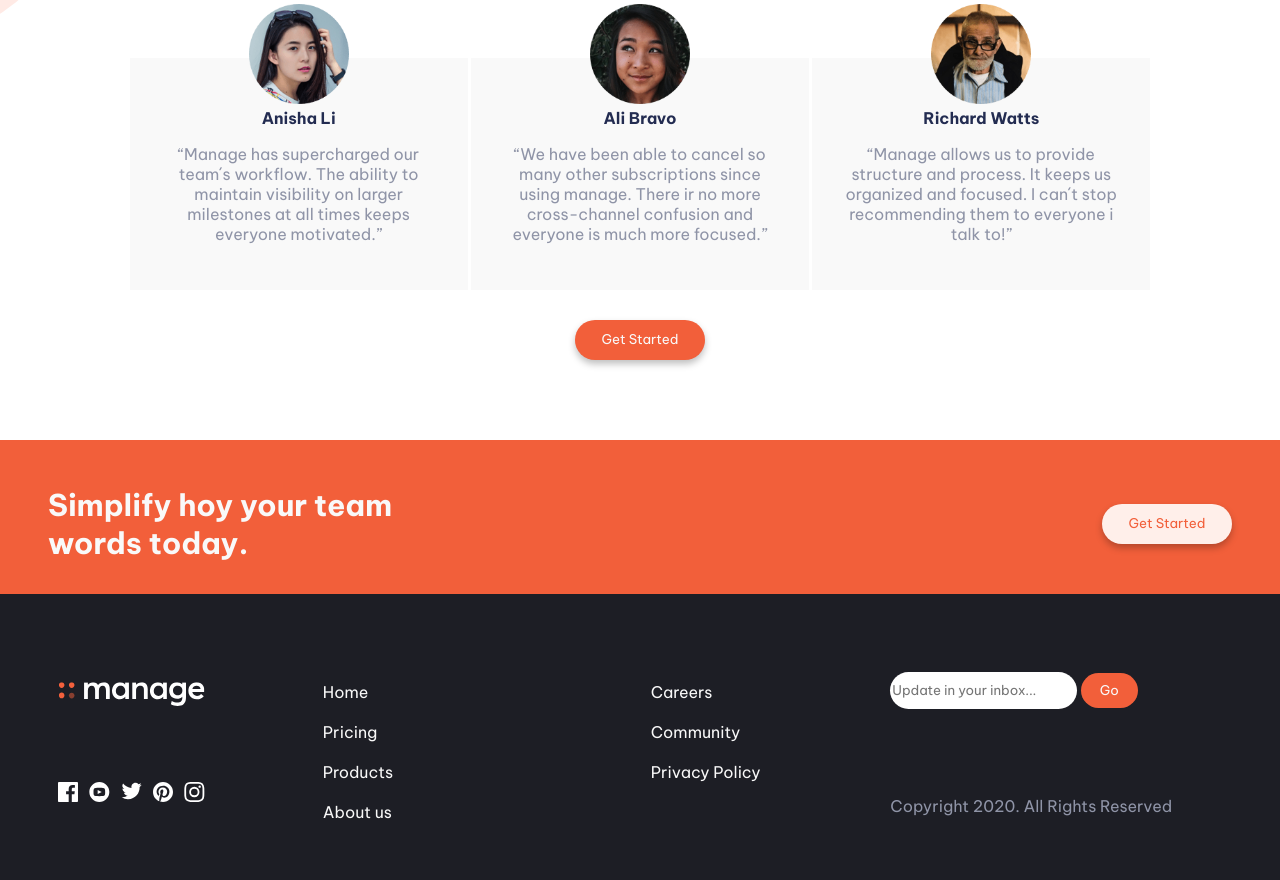
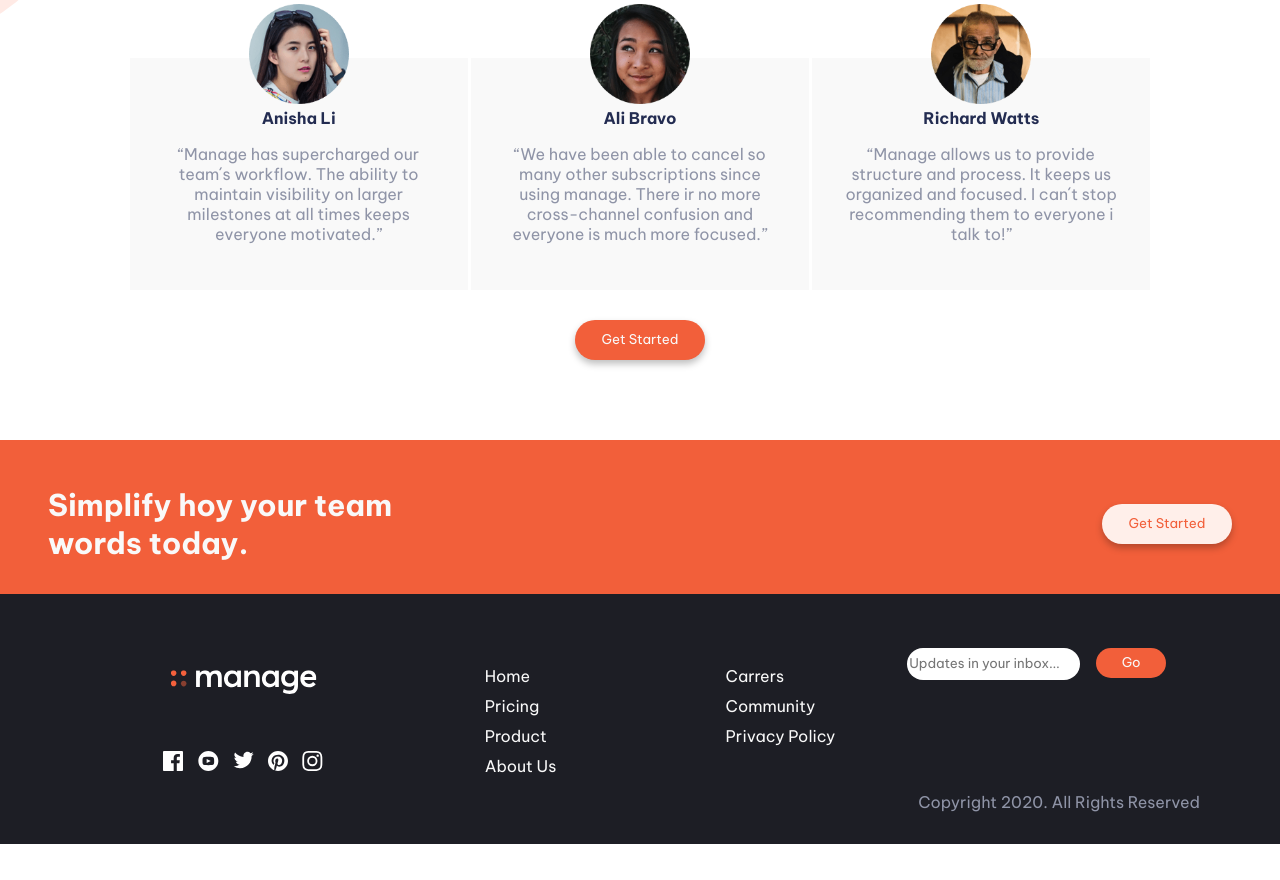
Before and after one commit to MatiasGBH/Final-front, a plain HTML site: page index.html in a window 1280 px wide. Shown: the part 1181-2061 px from the top of the page. After the commit the page ends 2025 px from the top, so only its background shows below. Drawn offline with Linux system fonts and the light colour scheme.

Commit message:
arreglando el footer

```diff
--- a/css/style.css
+++ b/css/style.css
@@ -257,6 +257,10 @@ label .exp__name {
 .carrusel article:nth-child(3) {
     text-align: center;
 }
+/*carrusel*/
+#carruselNav input[type=radio]{
+    display: none;
+}
 
 /*footer*/
 footer {
@@ -303,110 +307,81 @@ footer {
 
 .footer__datos {
     background-color: var(--color-neutro-2);
-    display: flex;
-    justify-content: space-between;
-    box-sizing: border-box;
-    padding: 3rem;
-    width: 100%;
-    flex-wrap: wrap;
 }
-
-.footer__cont1 {
-    display: flex;
-    width: 30%;
-    min-width: 290px;
-    justify-content: space-between;
-}
-
-.cont1__div1 {
-    box-sizing: border-box;
-    padding: 10px;
-    display: flex;
-    flex-direction: column;
-    height: 90%;
-    justify-content: space-between;
-}
-
-.footer__redes {
+.comunicaciones{
     display: flex;
     width: 100%;
     justify-content: space-between;
+    box-sizing: border-box;
+    padding: 1rem 3rem 2rem 3rem;
+    flex-wrap: wrap;
+}
+.comunicaciones .footer__inputs{
+    width: 33%;
+    min-width: 290px;
+}
+.footer__inputs.redes{
+    display: flex;
+    flex-direction: column;
+    justify-content: space-between;
+    align-items: center;
+    height: 135px;
 }
 
-.cont1__div2 .list__footer {
-    list-style: none;
+.footer__inputs.redes article:nth-child(2){
     display: flex;
-    flex-direction: column;
-    margin: 0;
-    padding: 0;
+    width: 160px;
+    justify-content: space-between;
 }
-
-.list__footer li {
-    margin: 10px
+.footer__inputs.navegacion{
+    display: flex;
+    justify-content: space-between;
 }
-
-.list__footer a {
-    color: var(--color-neutro-4);
-    text-decoration: none;
-}
-
-.footer__cont2 {
-    display: flex;
-    width: 55%;
-    min-width: 290px;
-    justify-content: space-around;
-}
-
-.footer__cont2 div:nth-child(1) {
-    display: flex;
-    flex-direction: column;
-}
-
-.second__list-f {
-    padding: 0;
-    margin: 0;
+.footer__list .noClass{
     list-style: none;
     display: flex;
     flex-direction: column;
 }
-
-.second__list-f li {
-    margin: 10px;
+.noClass li a{
+    text-decoration: none;
+    color: var(--color-neutro-4);
+}
+.noClass li{
+    margin-top: 10px;
 }
 
-.li__second a {
-    color: var(--color-neutro-4);
-    text-decoration: none;
+.footer__inputs.updates{
+    display: flex;
+    justify-content: center;
 }
-.cont2__div2{
-    display: flex;
-    flex-direction: column;
-    height: 100%;
-    justify-content: space-between;
+.footer__inputs.updates label:nth-child(1) input{
+    height: 30px;
+    margin: .5rem;
+    border: 0;
+    border-radius: 30px;
 }
-.footer__input{
-    width: 65%;
-    height: 35px;
-    border-radius: 30px;
-    border: 0;
-}
-.btt__go{
+.footer__inputs.updates label .go{
     background-color: var(--color-primario-1);
     border: 0;
     border-radius: 30px;
-    width: 20%;
-    height: 35px;
+    margin: .5rem;
+    width: 70px;
+    height: 30px;
     color: var(--color-neutro-4);
 }
-.btt__go:hover{
+label .go:hover{
     cursor: pointer;
 }
+
 .derechos{
+    text-align: end;
+    box-sizing: border-box;
+    padding-right: 5rem;
+    margin-top: -3rem;
+    margin-bottom: 2rem;
     color: var(--color-neutro-1);
 }
-#carruselNav input[type=radio]{
-    display: none;
-}
+
 /*viwport tablet*/
 @media (max-width:1279px){
     /*header*/
@@ -447,21 +422,22 @@ footer {
    #radio3:checked ~ #tarjetaCarrusel1-3{
         display: initial;
    }
-
    /*footer*/
-    .footer__datos{
-        flex-direction: column;
+   .comunicaciones{
+    flex-direction: column-reverse;
     align-items: center;
    }
-    .footer__cont1{
-        width: 65%;
-    }
-    .footer__cont2{
-        width: 75%;
+   .derechos{
+    text-align: center;
+    margin-top: 1rem;
+    padding: 0 3rem;
    }
 }
 /*viwport mobile*/
 @media (max-width:769px){
+    body::after{
+        display: none;
+    }
     /*header*/
     .cabecera{
         justify-content: space-between;
@@ -523,7 +499,6 @@ footer {
     display: initial;
 }
 .carrusel__card{
-    /*position: absolute;*/
     display: none;
     grid-column: 1/4;
     grid-row: 1;
@@ -537,15 +512,8 @@ footer {
 /*footer*/
 .last__start{
     flex-direction: column;
+    padding: 1 2rem;
+    text-align: center;
 }
-.footer__datos{
-    flex-direction: column;
-    align-items: center;
+
 }
-.footer__cont1{
-    width: 65%;
-}
-.footer__cont2{
-    width: 75%;
-}
-}
--- a/index.html
+++ b/index.html
@@ -155,43 +155,43 @@
             <article><label><button class="btt__negativo">Get Started</button></label></article>
         </section>
         <section class="footer__datos">
-            <article class="footer__cont1">
-                <div class="cont1__div1">
-                    <div><img src="img/Logo (1).svg" alt="logo"></div>
-                    <div class="footer__redes">
+            <article class="comunicaciones">
+                <section class="footer__inputs redes">
+                        <article class="inputs__icon">
+                            <a href="#"><img src="img/Logo (1).svg" alt="logo"></a>
+                        </article>
+                        <article class="inputs__icon a__img">
                             <a href="#"><img src="img/icon-facebook.svg" alt="Faceboock"></a>
-                        <a href="#"><img src="img/icon-youtube.svg" alt="You tube"></a>
+                            <a href="#"><img src="img/icon-youtube.svg" alt="Youtube"></a>
                             <a href="#"><img src="img/icon-twitter.svg" alt="Twitter"></a>
                             <a href="#"><img src="img/icon-pinterest.svg" alt="Pinterest"></a>
                             <a href="#"><img src="img/icon-instagram.svg" alt="Instagram"></a>
-                    </div>
-                </div>
-                <div class="cont1__div2">
-                    <ul class="list__footer">
+                        </article>
+                </section>
+                <section class="footer__inputs navegacion">
+                    <div class="footer__list">
+                        <ul class="noClass">
                             <li><a href="#">Home</a></li>
                             <li><a href="#">Pricing</a></li>
-                        <li><a href="#">Products</a></li>
-                        <li><a href="#">About us</a></li>
+                            <li><a href="#">Product</a></li>
+                            <li><a href="#">About Us</a></li>
                         </ul>
                     </div>
-            </article>
-            <article class="footer__cont2">
-                <div class="cont2__div1">
-                    <ul class="second__list-f">
-                        <li class="li__second"><a href="#">Careers</a></li>
-                        <li class="li__second"><a href="#">Community</a></li>
-                        <li class="li__second"><a href="#">Privacy Policy</a></li>
+                    <div class="footer__list">
+                        <ul class="noClass">
+                            <li><a href="#">Carrers</a></li>
+                            <li><a href="#">Community</a></li>
+                            <li><a href="#">Privacy Policy</a></li>
                         </ul>
                     </div>
-                <div class="cont2__div2">
-                    <form>
-                        <label><input type="text" placeholder="Update in your inbox..." class="footer__input"></label>
-                        <label><button class="btt__go">Go</button></label>
-                    </form>
-                    <div>
-                        <p class="derechos">Copyright 2020. All Rights Reserved</p>
-                    </div>
-                </div>
+                </section>
+                <section class="footer__inputs updates">
+                    <label><input type="text" placeholder="Updates in your inbox..."></label>
+                    <label><button class="go">Go</button></label>
+                </section>
+            </article>
+            <article class="derechos">
+                <p>Copyright 2020. All Rights Reserved</p>
             </article>
         </section>
     </footer>
```
Lines whose indentation alone changed are shown as unchanged.
